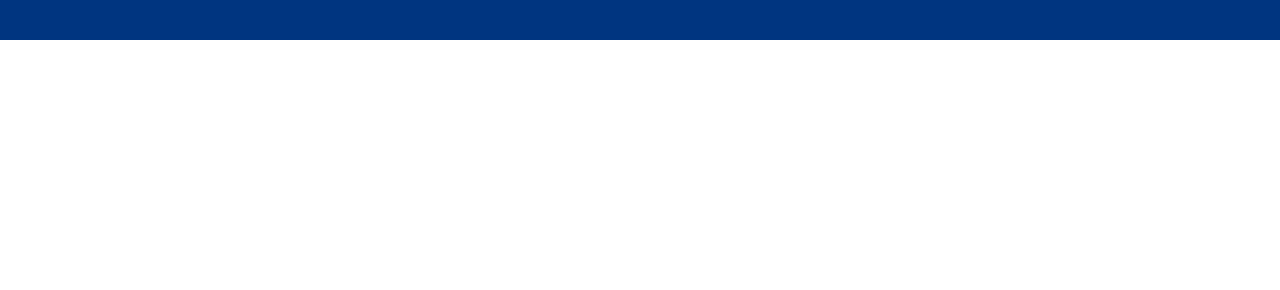
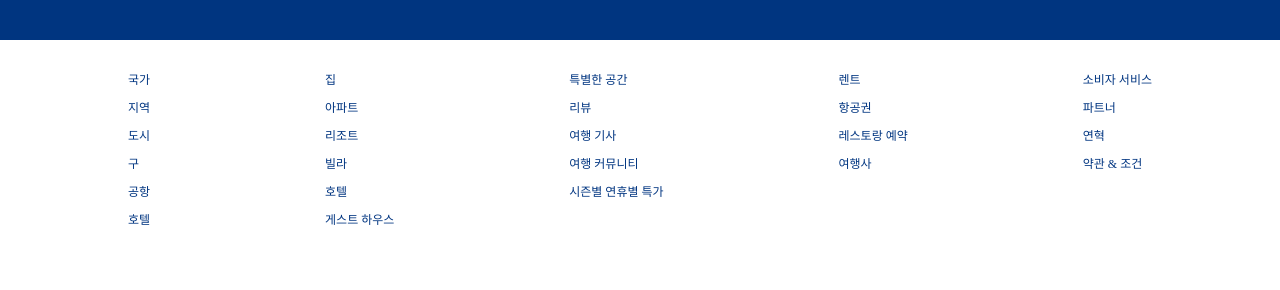
Before and after one commit to yebinp1102/booking-app, a React (Create React App) app in the folder client/: page / in a window 1280 px wide. Shown: the part 1778-2068 px from the top of the page. Before the commit the page ends 1818 px from the top, so only its background shows below. Built offline with nearby package versions, Linux system fonts and the light colour scheme; the HTML template or start-up script is replaced by a standard one.

Commit message:
create footer component

```diff
--- /dev/null
+++ b/client/src/components/Footer.jsx
@@ -0,0 +1,73 @@
+import React from 'react'
+import styled from 'styled-components'
+
+const Footer = () => {
+  return (
+    <FooterWrap>
+      <div className='fLists'>
+        <ul className='fList'>
+          <li className='fListItem'>국가</li>
+          <li className='fListItem'>지역</li>
+          <li className='fListItem'>도시</li>
+          <li className='fListItem'>구</li>
+          <li className='fListItem'>공항</li>
+          <li className='fListItem'>호텔</li>
+        </ul>
+        <ul className='fList'>
+          <li className='fListItem'>집</li>
+          <li className='fListItem'>아파트</li>
+          <li className='fListItem'>리조트</li>
+          <li className='fListItem'>빌라</li>
+          <li className='fListItem'>호텔</li>
+          <li className='fListItem'>게스트 하우스</li>
+        </ul>
+        <ul className='fList'>
+          <li className='fListItem'>특별한 공간</li>
+          <li className='fListItem'>리뷰</li>
+          <li className='fListItem'>여행 기사</li>
+          <li className='fListItem'>여행 커뮤니티</li>
+          <li className='fListItem'>시즌별 연휴별 특가</li>
+        </ul>
+        <ul className='fList'>
+          <li className='fListItem'>렌트</li>
+          <li className='fListItem'>항공권</li>
+          <li className='fListItem'>레스토랑 예약</li>
+          <li className='fListItem'>여행사</li>
+        </ul>
+        <ul className='fList'>
+          <li className='fListItem'>소비자 서비스</li>
+          <li className='fListItem'>파트너</li>
+          <li className='fListItem'>연혁</li>
+          <li className='fListItem'>약관 & 조건</li>
+        </ul>
+      </div>
+      <div className='fText'>Copyright © 2022 예약 앱</div>
+    </FooterWrap>
+  )
+}
+
+export default Footer
+
+const FooterWrap = styled.div`
+  width: 100%;
+  width: 1024px;
+  font-size: 12px;
+
+  .fLists{
+    width: 100%;
+    display: flex;
+    justify-content: space-between;
+    margin-bottom: 50px;
+  }
+
+  .fList{
+    list-style: none;
+    padding: 0;
+  }
+
+  .fListItem{
+    margin-bottom: 10px;
+    color: #003580;
+    cursor: pointer;
+  }
+`;
--- a/client/src/pages/Home.jsx
+++ b/client/src/pages/Home.jsx
@@ -5,6 +5,7 @@
 import PropertyList from '../components/PropertyList'
 import FeaturedProperties from '../components/FeaturedProperties'
 import MailList from '../components/MailList'
+import Footer from '../components/Footer'
 
 const Home = () => {
   return (
@@ -17,6 +18,7 @@
         <h1 className='homeTitle'>후기 좋은 숙소들</h1>
         <FeaturedProperties />
         <MailList />
+        <Footer />
       </div>
     </HomePage>
   )
```
